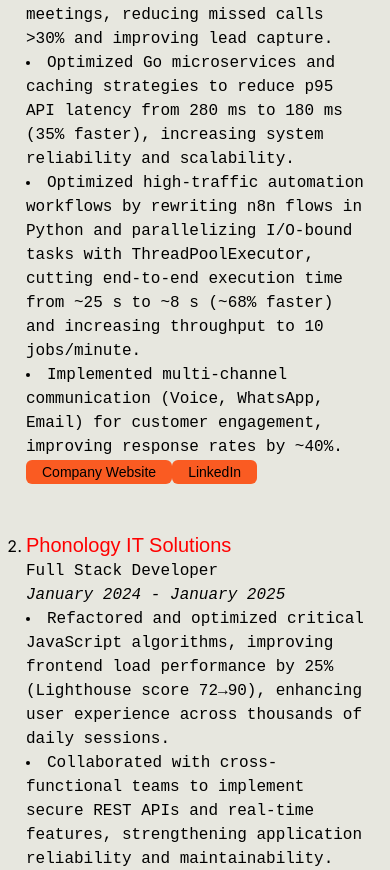
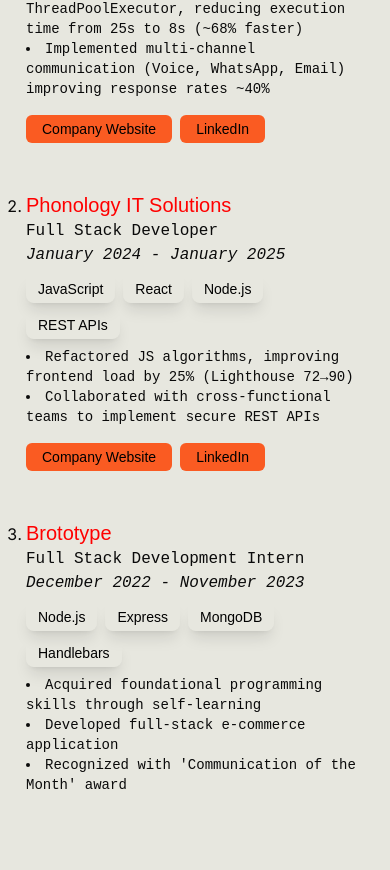
Before and after one commit to athuljonnie/literate-octo-disco, a Next.js app: page / in a window 390 px wide. Shown: the part 2284-3154 px from the top of the page. After the commit the page ends 3099 px from the top, so only its background shows below. Built offline with nearby package versions, Linux system fonts and the light colour scheme; a web font is replaced by a local one.

Commit message:
Updated Experience.tsx

```diff
--- a/components/Hero/Experience.tsx
+++ b/components/Hero/Experience.tsx
@@ -1,5 +1,5 @@
 "use client";
-import React from 'react'
+import React from "react";
 import clsx from "clsx";
 import { useSelector } from "react-redux";
 import { RootState } from "../../redux/store";
@@ -9,6 +9,53 @@
     (state: RootState) => state.darkMode.isDarkMode
   );
 
+  const companies = [
+    {
+      name: "Vocallabs AI",
+      role: "Software Developer",
+      duration: "January 2025 - Present",
+      description: "",
+      tech: ["Go", "Node.js", "n8n", "PostgreSQL", "AI/ML", "SIP/Asterisk"],
+      bullets: [
+        "Designed hospital booking platform for 5,000+ patients/month, cutting scheduling time by 40%",
+        "Developed AI-powered voice assistants reducing missed calls >30%",
+        "Optimized Go microservices to reduce p95 API latency from 280ms to 180ms",
+        "Rewrote high-traffic automation workflows in Python with ThreadPoolExecutor, reducing execution time from 25s to 8s (~68% faster)",
+        "Implemented multi-channel communication (Voice, WhatsApp, Email) improving response rates ~40%",
+      ],
+      links: [
+        { label: "Company Website", url: "https://vocallabs.ai" },
+        { label: "LinkedIn", url: "https://linkedin.com/company/vocallabs" },
+      ],
+    },
+    {
+      name: "Phonology IT Solutions",
+      role: "Full Stack Developer",
+      duration: "January 2024 - January 2025",
+      tech: ["JavaScript", "React", "Node.js", "REST APIs"],
+      bullets: [
+        "Refactored JS algorithms, improving frontend load by 25% (Lighthouse 72→90)",
+        "Collaborated with cross-functional teams to implement secure REST APIs",
+      ],
+      links: [
+        { label: "Company Website", url: "https://phonologyit.com" },
+        { label: "LinkedIn", url: "https://linkedin.com/company/phonologyit" },
+      ],
+    },
+    {
+      name: "Brototype",
+      role: "Full Stack Development Intern",
+      duration: "December 2022 - November 2023",
+      tech: ["Node.js", "Express", "MongoDB", "Handlebars"],
+      bullets: [
+        "Acquired foundational programming skills through self-learning",
+        "Developed full-stack e-commerce application",
+        "Recognized with 'Communication of the Month' award",
+      ],
+      links: [],
+    },
+  ];
+
   const buttonClass = clsx(
     "mt-2 px-4 py-1 rounded-md font-dot text-sm hover:opacity-80 transition ease-in-out duration-200",
     {
@@ -17,14 +64,16 @@
     }
   );
 
+  const badgeClass = clsx(
+    "px-3 py-1 rounded-lg shadow-lg flex items-center gap-1 text-sm",
+    {
+      "bg-indigo text-black": !isDarkMode,
+      "bg-gray-500 text-white": isDarkMode,
+    }
+  );
+
   return (
-    <div>
-      <div
-        className={clsx("px-6 max-w-full ease-in duration-300", {
-          "text-black border-orange1": !isDarkMode,
-          "text-white border-gray-600": isDarkMode,
-        })}
-      >
+    <div className="px-6 max-w-full ease-in duration-300">
       <p
         className={clsx(
           "font-dot text-2xl pb-2 pt-10 border-b-[1px] sm:text-base md:text-lg lg:text-xl ease-in duration-300",
@@ -37,8 +86,9 @@
         Experience
       </p>
 
-        <ul className='list-decimal'>
-          <li className="py-5">
+      <ul className="list-decimal">
+        {companies.map((company, idx) => (
+          <li key={idx} className="py-5">
             <h4
               className={clsx(
                 "font-dot text-xl pt-2 sm:text-base md:text-lg lg:text-xl ease-in duration-300 decoration-dashed hover:cursor-pointer",
@@ -48,69 +98,49 @@
                 }
               )}
             >
-              Vocallabs AI
+              {company.name}
             </h4>
-            <p className="font-mono">Software Developer</p>
-            <p className="font-mono"><i>January 2025 - Present</i></p>
-            <ul className='list-disc list-inside font-mono'>
-              <li>Designed and deployed a hospital booking platform used by 5,000+ patients monthly, integrating a custom calendar, real-time doctor availability, and automated SMS reminders—cutting scheduling time by 40%.</li>
-              <li>Developed AI-powered voice assistants with SIP, Asterisk, and Plivo to answer missed calls and auto-schedule Google Calendar meetings, reducing missed calls &gt;30% and improving lead capture.</li>
-              <li>Optimized Go microservices and caching strategies to reduce p95 API latency from 280 ms to 180 ms (35% faster), increasing system reliability and scalability.</li>
-              <li>Optimized high-traffic automation workflows by rewriting n8n flows in Python and parallelizing I/O-bound tasks with ThreadPoolExecutor, cutting end-to-end execution time from ~25 s to ~8 s (~68% faster) and increasing throughput to 10 jobs/minute.</li>
-              <li>Implemented multi-channel communication (Voice, WhatsApp, Email) for customer engagement, improving response rates by ~40%.</li>
+            <p className="font-mono">{company.role}</p>
+            <p className="font-mono italic">{company.duration}</p>
+
+            {company.tech.length > 0 && (
+              <div className="mt-2 mb-2 flex flex-wrap gap-2 font-dot">
+                {company.tech.map((t, i) => (
+                  <div key={i} className={badgeClass}>
+                    {t}
+                  </div>
+                ))}
+              </div>
+            )}
+
+            {company.bullets.length > 0 && (
+              <ul className="list-disc list-inside font-mono text-sm">
+                {company.bullets.map((b, i) => (
+                  <li key={i}>{b}</li>
+                ))}
               </ul>
-            <a href="https://vocallabs.ai" target="_blank" rel="noopener noreferrer" className={buttonClass}>Company Website</a>
-            <a href="https://linkedin.com/company/vocallabsai" target="_blank" rel="noopener noreferrer" className={buttonClass}>LinkedIn</a>
+            )}
+
+            {company.links.length > 0 && (
+              <div className="flex flex-wrap gap-2 mt-2">
+                {company.links.map((link, i) => (
+                  <a
+                    key={i}
+                    href={link.url}
+                    target="_blank"
+                    rel="noopener noreferrer"
+                    className={buttonClass}
+                  >
+                    {link.label}
+                  </a>
+                ))}
+              </div>
+            )}
           </li>
-
-          <li className="py-5">
-            <h4
-              className={clsx(
-                "font-dot text-xl pt-2 sm:text-base md:text-lg lg:text-xl ease-in duration-300 decoration-dashed hover:cursor-pointer",
-                {
-                  "text-red": !isDarkMode,
-                  "text-blue1": isDarkMode,
-                }
-              )}
-            >
-              Phonology IT Solutions
-            </h4>
-            <p className="font-mono">Full Stack Developer</p>
-            <p className="font-mono"><i>January 2024 - January 2025</i></p>
-            <ul className='list-disc list-inside font-mono'>
-              <li>Refactored and optimized critical JavaScript algorithms, improving frontend load performance by 25% (Lighthouse score 72→90), enhancing user experience across thousands of daily sessions.</li>
-              <li>Collaborated with cross-functional teams to implement secure REST APIs and real-time features, strengthening application reliability and maintainability.</li>
-            </ul>
-            <a href="https://phonology.io" target="_blank" rel="noopener noreferrer" className={buttonClass}>Company Website</a>
-            <a href="https://linkedin.com/company/phonology" target="_blank" rel="noopener noreferrer" className={buttonClass}>LinkedIn</a>
-          </li>
-
-          <li className="py-5">
-            <h4
-              className={clsx(
-                "font-dot text-xl pt-2 sm:text-base md:text-lg lg:text-xl ease-in duration-300 decoration-dashed hover:cursor-pointer",
-                {
-                  "text-red": !isDarkMode,
-                  "text-blue1": isDarkMode,
-                }
-              )}
-            >
-              Brototype
-            </h4>
-            <p className="font-mono">Full Stack Development Intern</p>
-            <p className="font-mono"><i>December 2022 - November 2023</i></p>
-            <ul className='list-disc list-inside font-mono'>
-              <li>Acquired foundational programming skills through self-learning and practice.</li>
-              <li>Developed and deployed a full-stack e-commerce application using Node.js, Handlebars, MongoDB, and Express.js.</li>
-              <li>Recognized with &lsquo;Communication of the Month&lsquo; award for exceptional communication skills.</li>
-            </ul>
-            <a href="https://brototype.com" target="_blank" rel="noopener noreferrer" className={buttonClass}>Company Website</a>
-            <a href="https://linkedin.com/company/brototype" target="_blank" rel="noopener noreferrer" className={buttonClass}>LinkedIn</a>
-          </li>
+        ))}
       </ul>
     </div>
-    </div>
-  )
-}
+  );
+};
 
-export default Experience
+export default Experience;
```
Lines whose indentation alone changed are shown as unchanged.
